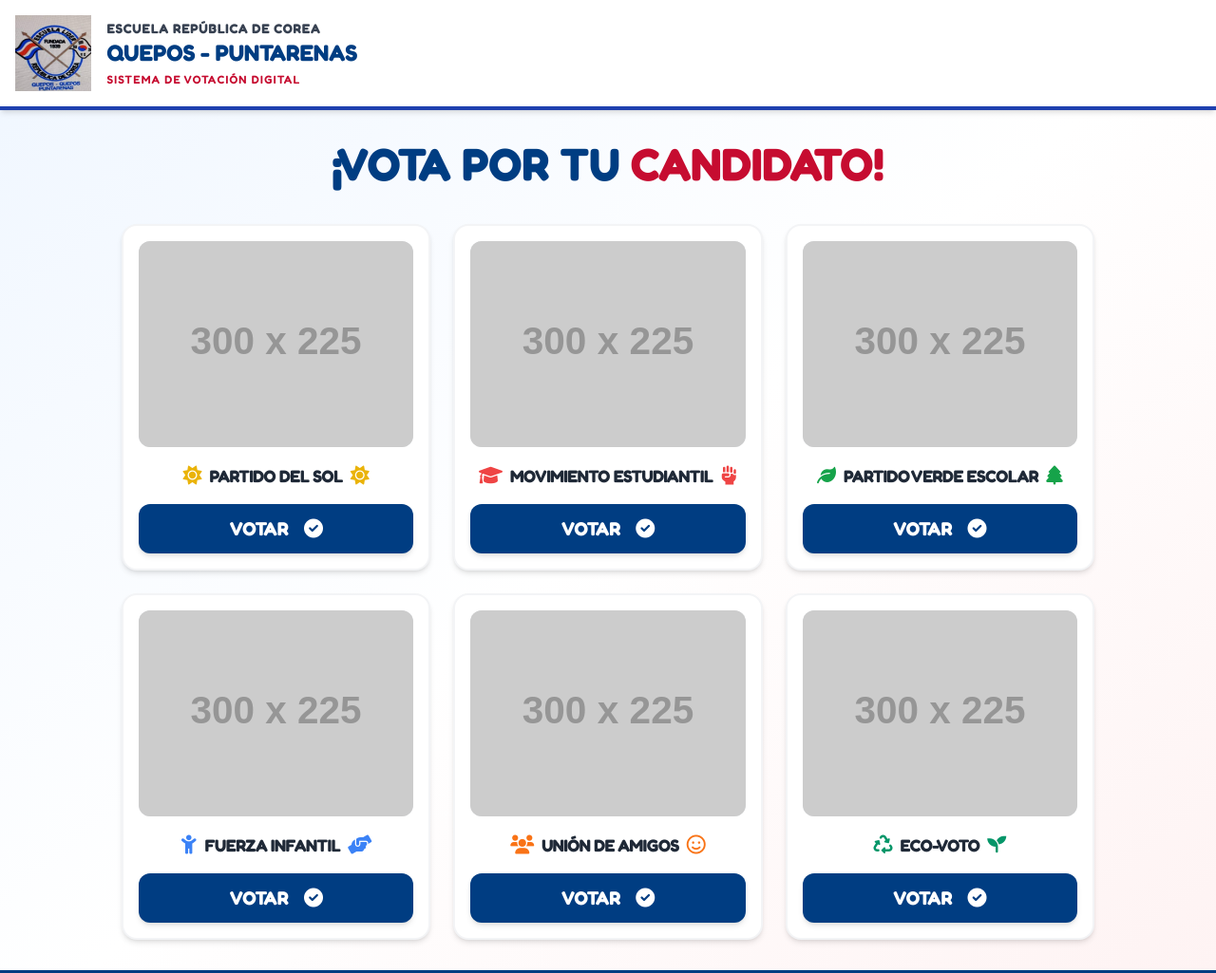
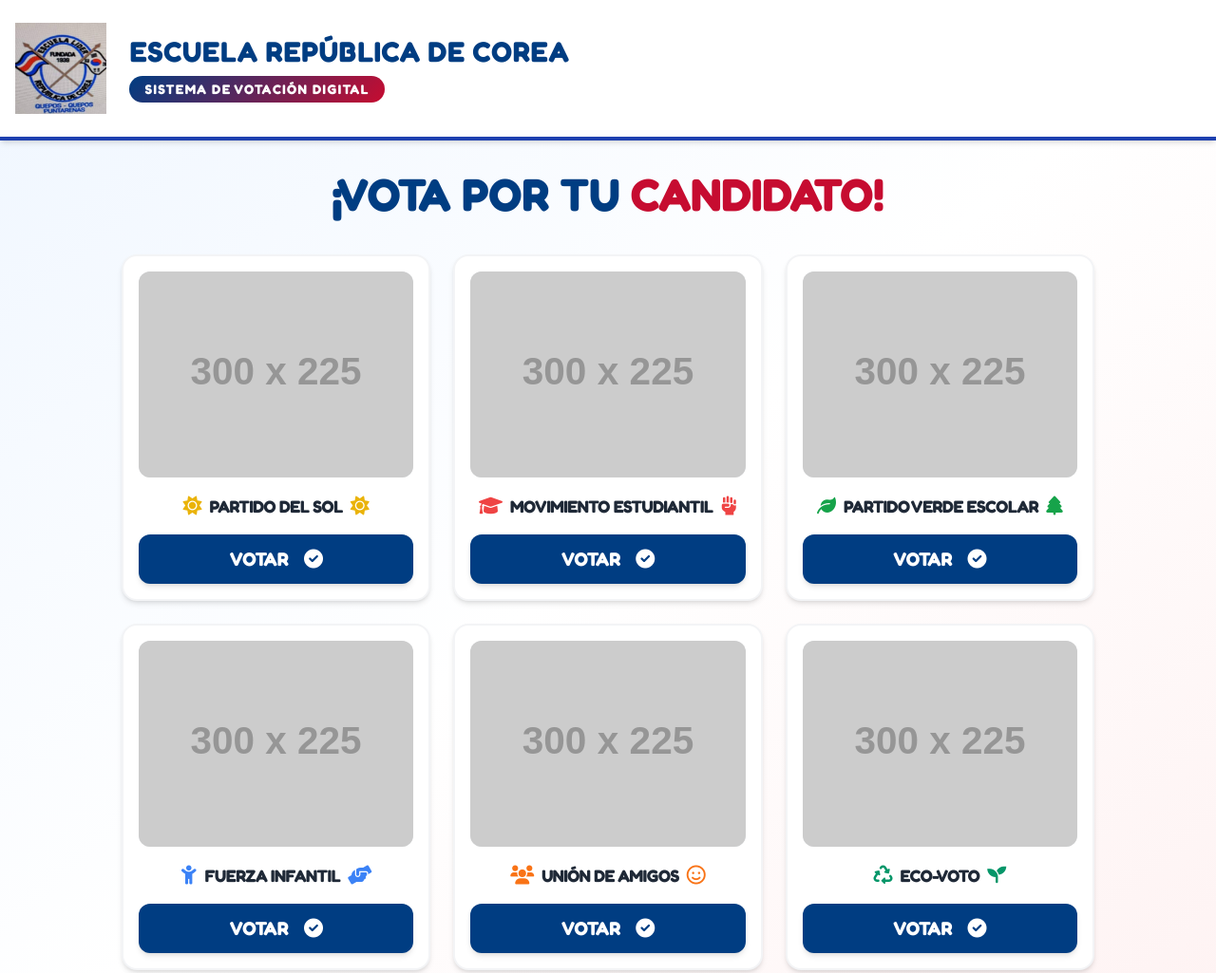
Before and after one commit to greikol4321-hub/Sistema-de-votaciones-, a plain HTML site: page index.html in a window 1280 px wide. Shown: the top 1025 px of the page at 95% size. Drawn offline with nearby package versions, Linux system fonts and the light colour scheme; placeholder pictures from the web are drawn by us.

```diff
--- a/index.html
+++ b/index.html
@@ -20,14 +20,19 @@
 
     <!-- Encabezado -->
     <header class="bg-white shadow-md border-b-4 border-blue-800">
-        <div class="container mx-auto px-4 py-4 flex items-center justify-center md:justify-start">
-            <div class="flex items-center gap-4">
+        <div class="container mx-auto px-4 py-6 flex items-center justify-center md:justify-start">
+            <div class="flex items-center gap-6">
                 <!-- Logo: Asegúrate de guardar tu imagen como 'logo.jpg' en esta carpeta -->
-                <img src="logo.jpg" alt="Logo Escuela" class="h-20 w-auto">
-                <div>
-                    <h1 class="text-sm font-bold text-gray-700 uppercase tracking-wider">Escuela República de Corea</h1>
-                    <h2 class="text-xl md:text-2xl font-bold uppercase leading-none" style="color: #003D82;">Quepos - Puntarenas</h2>
-                    <p class="text-xs font-semibold uppercase tracking-widest mt-1" style="color: #C60C30;">Sistema de Votación Digital</p>
+                <img src="logo.jpg" alt="Logo Escuela" class="h-24 w-auto">
+                <div class="text-center md:text-left">
+                    <h1 class="text-2xl md:text-3xl font-extrabold uppercase tracking-wide leading-tight" style="color: #003D82;">
+                        Escuela República de Corea
+                    </h1>
+                    <div class="mt-2 inline-block">
+                        <p class="text-sm font-bold uppercase tracking-widest px-4 py-1 rounded-full" style="background: linear-gradient(135deg, #003D82 0%, #C60C30 100%); color: white;">
+                            Sistema de Votación Digital
+                        </p>
+                    </div>
                 </div>
             </div>
         </div>
@@ -37,8 +42,8 @@
     <main class="flex-grow container mx-auto px-4 py-8">
 
         <!-- Título -->
-        <h1 class="text-3xl md:text-5xl font-extrabold text-center mb-10">
-            <span style="color: #003D82;">¡VOTA POR TU</span> <span style="color: #C60C30;">CANDIDATO!</span>
+        <h1 class="text-2xl md:text-4xl lg:text-5xl font-extrabold text-center mb-10 leading-tight">
+            <span style="color: #003D82;">¡VOTA POR TU </span><span style="color: #C60C30;">CANDIDATO!</span>
         </h1>
 
         <!-- Grid de Candidatos -->
@@ -193,7 +198,7 @@
 
     <script>
         // URL de Google Apps Script configurada
-        const SCRIPT_URL = 'https://script.google.com/macros/s/AKfycbxl1Q_eaDBbFX3dpeSG4n-lP_bgecvYzNCLZBFrsKZflFHTf1Yo7glcHut-zX57ypuABQ/exec';
+        const SCRIPT_URL = 'https://script.google.com/macros/s/AKfycbxcCo-QAoou7DZMq1KuVpwoHW3QrSdcEaOc6XXSFGry-ebhD4dwVdBmVWp996HCFr5CEQ/exec';
 
         let selectedParty = '';
         let isVoting = false; // Bandera para prevenir votos múltiples
```
